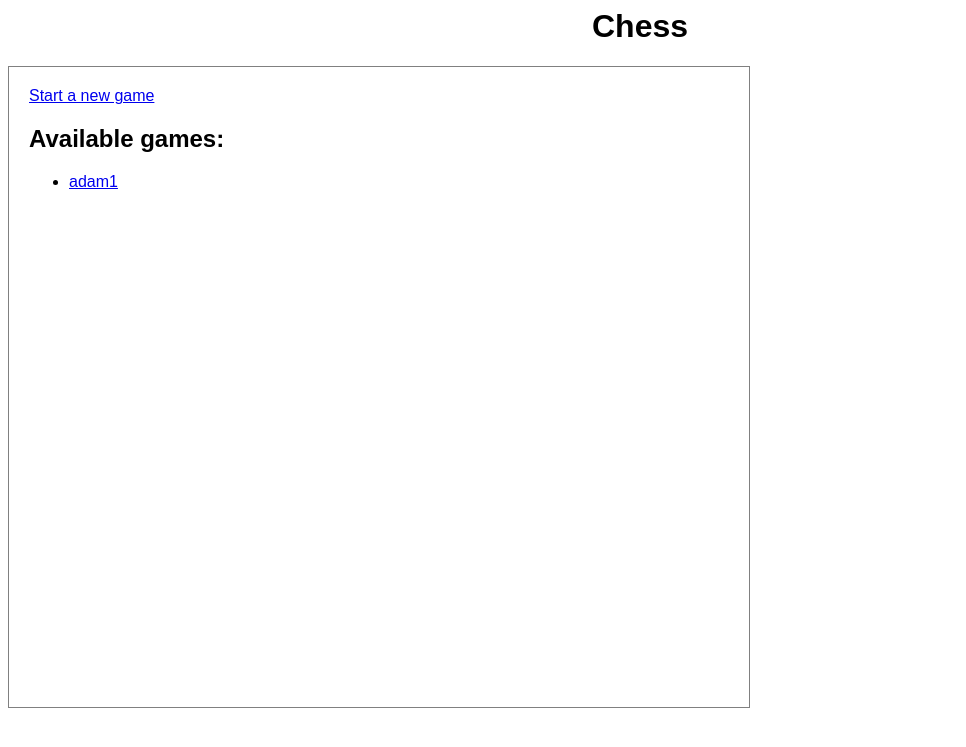
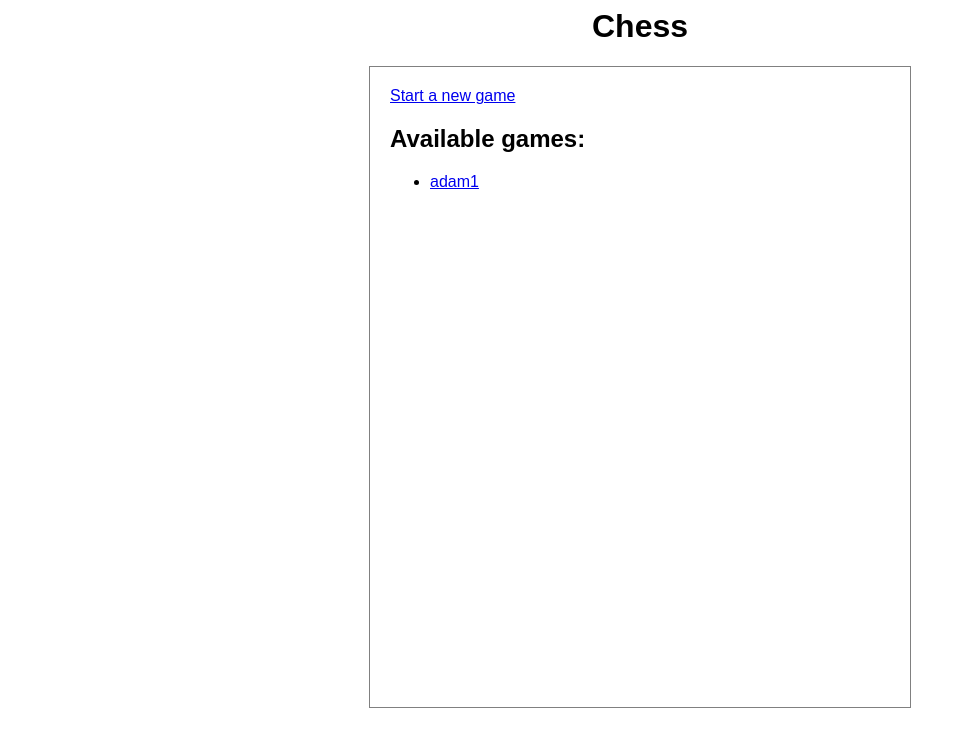
Before and after one commit to adamchalmers/pychess, a Flask app: page / in a window 1280 px wide. Shown: the top 747 px of the page, without its empty margins (0-966 px from the left). Run offline with Flask 2, Linux system fonts and the light colour scheme.

Commit message:
front-end now stays centered

```diff
--- a/static/style.css
+++ b/static/style.css
@@ -1,9 +1,8 @@
 #container {
-    width: 700px;
+    width: 500px;
     margin: 0 auto;
     border: 1px solid gray;
     padding: 20px;
-    position: absolute;
     height: 600px;
 }
 
```
